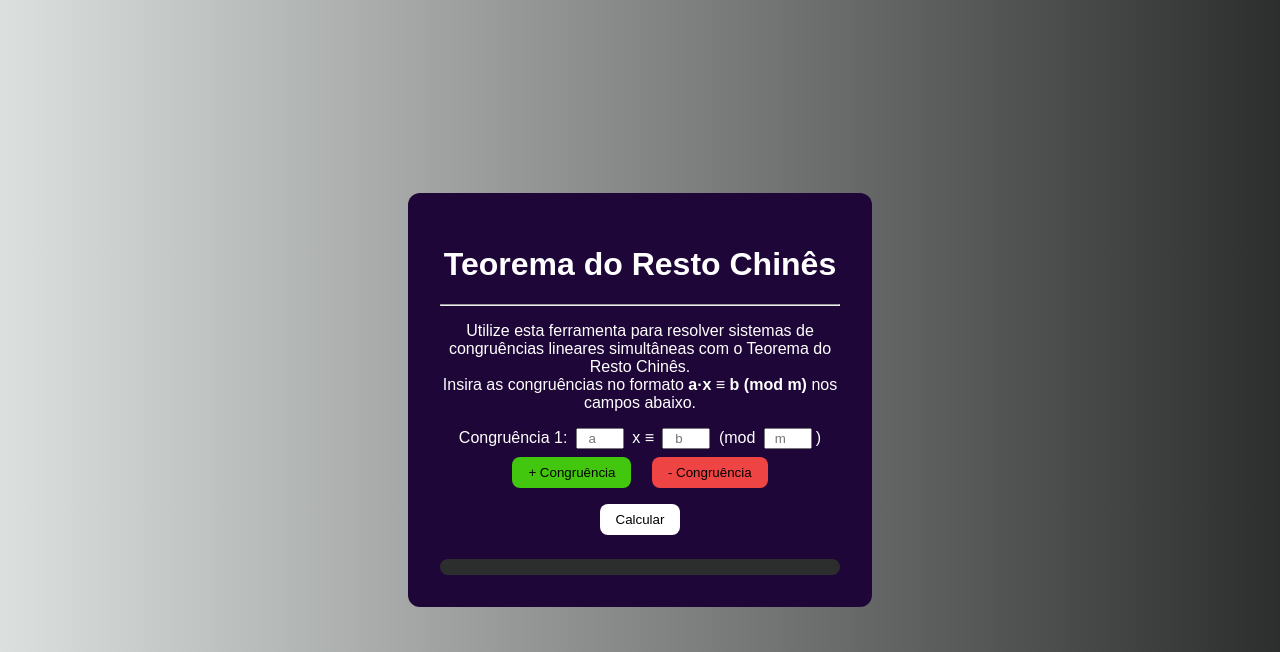
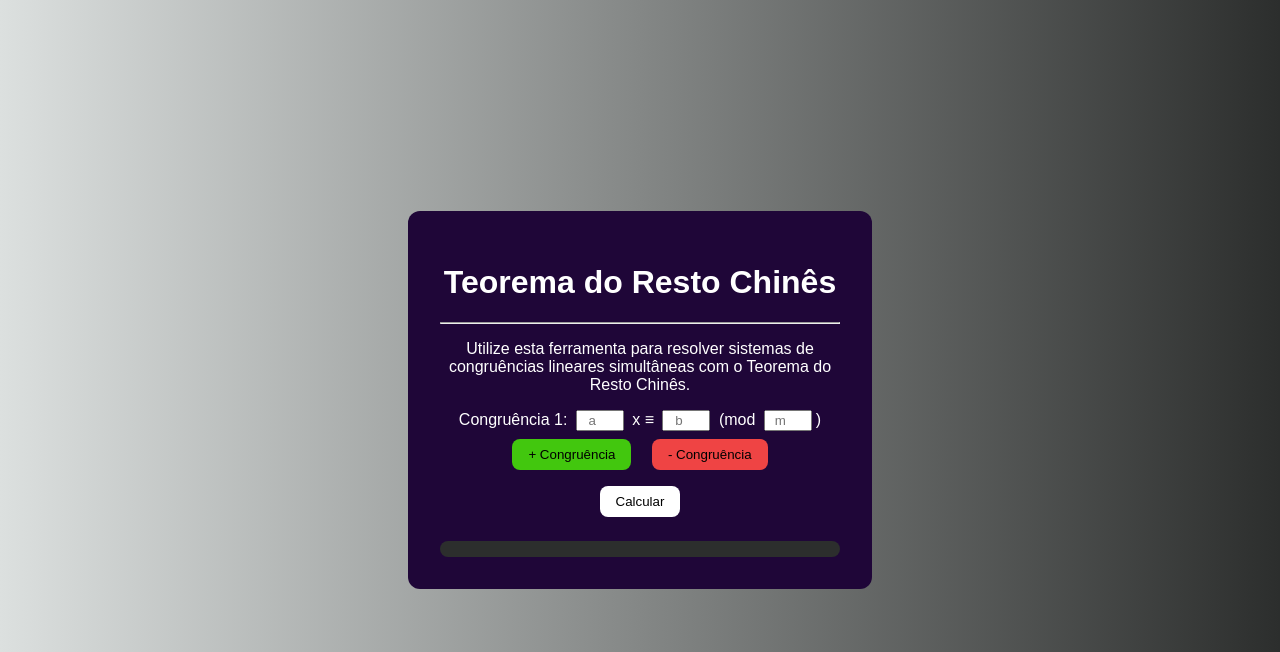
Before and after one commit to JoaoHSL-11/teorematcr, a Flask app: page / in a window 1280 px wide. Shown: the top 652 px of the page. Run offline with Flask 3, Linux system fonts and the light colour scheme.

```diff
--- a/templates/index.html
+++ b/templates/index.html
@@ -12,8 +12,7 @@
       <h1>Teorema do Resto Chinês</h1>
       <hr />
       <p>
-        Utilize esta ferramenta para resolver sistemas de congruências lineares simultâneas com o Teorema do Resto Chinês. <br />
-        Insira as congruências no formato <strong>a·x ≡ b (mod m)</strong> nos campos abaixo.
+        Utilize esta ferramenta para resolver sistemas de congruências lineares simultâneas com o Teorema do Resto Chinês.
       </p>
       <div id="congruences">
         <div class="congruence" id="congruence-1">
@@ -32,7 +31,6 @@
     </div>
   </div>
 
-  <!-- IMPORTAÇÃO DO JS NO FINAL DO BODY -->
   <script src="{{ url_for('static', filename='script.js') }}"></script>
 </body>
 </html>
```
